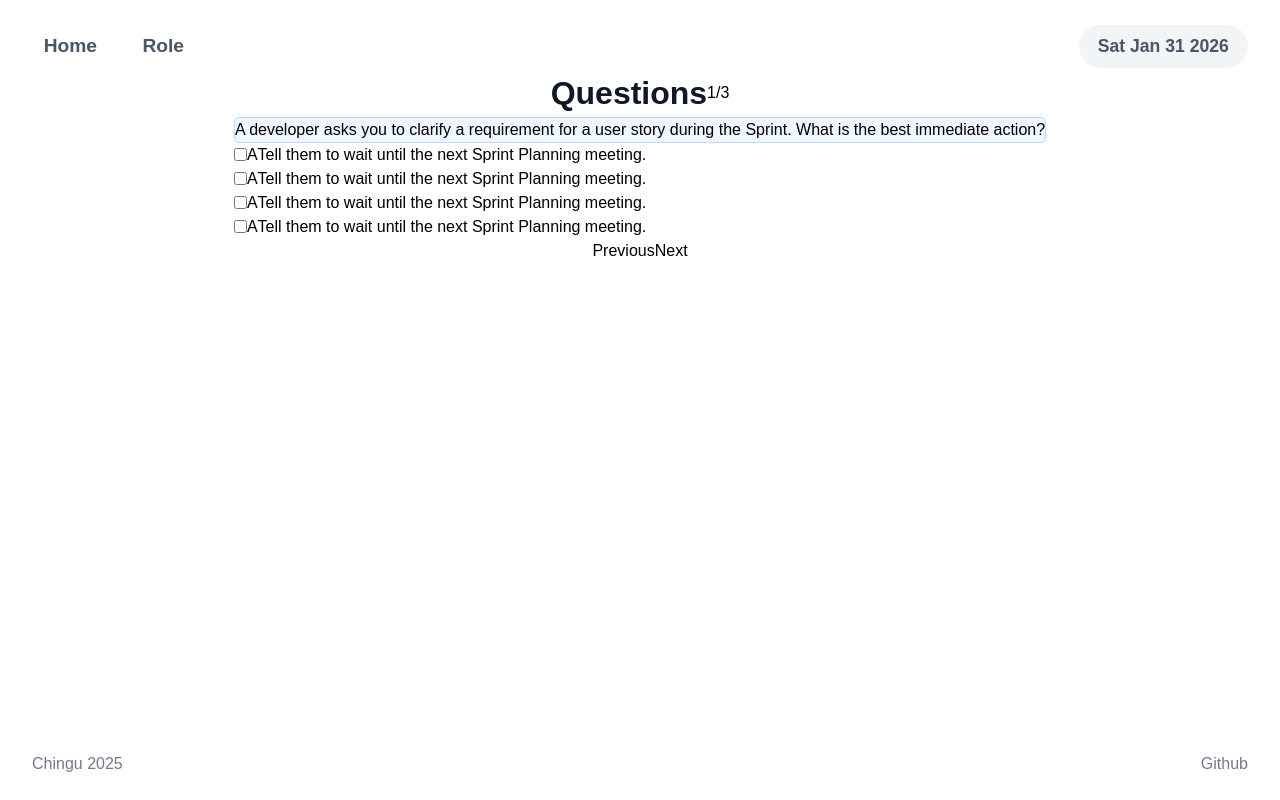
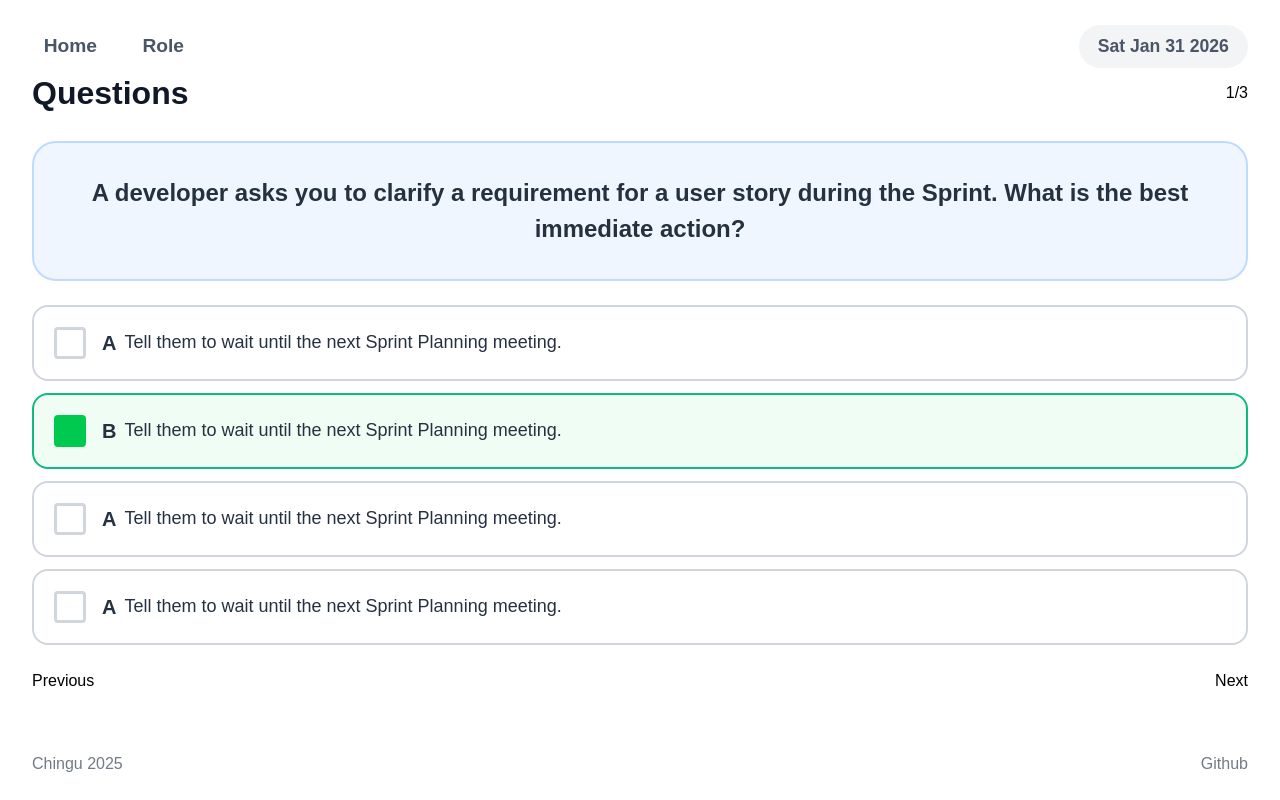
Before and after one commit to chingu-voyages/V59-tier1-team-03, a React (Vite) app: page /questions in a window 1280 px wide. Built offline with nearby package versions, Linux system fonts and the light colour scheme.

Commit message:
Added styling for question page

```diff
--- a/src/index.css
+++ b/src/index.css
@@ -254,26 +254,94 @@ footer {
   display: flex;
   align-items: center;
   justify-content: space-between;
+  width: 100%;
+  margin-bottom: 1.5rem;
+}
+
+.question-and-answer-wrapper {
+  width: 100%;
+  color: #263140;
 }
 
 .display-question {
   background-color: #eff6ff;
-  border: #bedbff 1px solid;
-  border-radius: 0.3rem;
+  border: #bedbff 2px solid;
+  border-radius: 1.5rem;
   text-align: center;
+  padding: 2rem;
+  font-size: 1.5rem;
+  font-weight: 700;
+  margin-bottom: 1.5rem;
 }
 
 .answer-wrapper {
   /*display: flex;
   flex-direction: column;*/
+  margin-bottom: 1.5rem;
 }
 
 .answer-bubble {
   display: flex;
   align-items: center;
+  padding: 1.25rem;
+  border: 2px solid #d1d5dc;
+  border-radius: 1rem;
+  cursor: pointer;
+  margin-bottom: 0.75rem;
+  gap: 1rem;
+  font-size: 1.125rem;
+
+}
+
+.answer-bubble-active {   /* after an answer is selected */
+  background-color: #f0fdf4;
+  display: flex;
+  align-items: center;
+  padding: 1.25rem;
+  border: 2px solid #10b981;
+  border-radius: 1rem;
+  cursor: pointer;
+  margin-bottom: 0.75rem;
+  gap: 1rem;
+  font-size: 1.125rem;
+}
+
+.checkbox-container {
+  width: 2rem;
+  height: 2rem;
+  border: 3px solid #d1d5dc;
+  border-radius: 0.25rem;
+}
+
+.checkbox-container-active { /* after an answer is selected */
+  width: 2rem;
+  height: 2rem;
+  border: 3px solid #00c950;
+  border-radius: 0.25rem;
+  background-color: #00c950;
+}
+
+.answer-text-wrapper {
+  display: flex;
+  align-items: center;
+}
+
+.answer-bubble p {
+  /*font-size: 1.125rem;*/
+}
+
+.question-letter{
+  margin-right: 0.5rem;
+  font-size: 1.25rem;
+  font-weight: 800;
 }
 
 .question-navigation {
   display: flex;
   justify-content: space-between;
+  width: 100%;
 }
+
+.next, .previous {
+  cursor: pointer;
+}
--- a/src/pages/Questions.jsx
+++ b/src/pages/Questions.jsx
@@ -5,7 +5,7 @@ const Questions = () => {
     <>
       <div className="question-main">
         <div className="question-title">
-          <h2 className="question-title">Questions</h2>
+          <h2 className="question-title-h2">Questions</h2>
           <div className="question-number">1/3</div>
         </div>
 
@@ -13,32 +13,41 @@ const Questions = () => {
           <div className="display-question">A developer asks you to clarify a requirement for a user story during the Sprint. What is the best immediate action?</div>
           <div className="answer-wrapper">
             <div className="answer-bubble">
-              <input type="checkbox" />
-              <h3>A</h3>
-              <p>Tell them to wait until the next Sprint Planning meeting.</p>
+              <div className="checkbox-container">
+              </div>
+              <div className="answer-text-wrapper">
+                <h3 className='question-letter'>A</h3>
+                <p>Tell them to wait until the next Sprint Planning meeting.</p>
+              </div>
+            </div>
+
+            <div className="answer-bubble-active ">
+              <div className="checkbox-container-active">
+              </div>
+              <div className="answer-text-wrapper">
+                <h3 className='question-letter'>B</h3>
+                <p>Tell them to wait until the next Sprint Planning meeting.</p>
+              </div>
             </div>
 
             <div className="answer-bubble">
-              <input type="checkbox" />
-              <h3>A</h3>
-              <p>Tell them to wait until the next Sprint Planning meeting.</p>
+              <div className="checkbox-container">
+              </div>
+              <div className="answer-text-wrapper">
+                <h3 className='question-letter'>A</h3>
+                <p>Tell them to wait until the next Sprint Planning meeting.</p>
+              </div>
             </div>
 
             <div className="answer-bubble">
-              <input type="checkbox" />
-              <h3>A</h3>
-              <p>Tell them to wait until the next Sprint Planning meeting.</p>
-            </div>
-
-            <div className="answer-bubble">
-              <input type="checkbox" />
-              <h3>A</h3>
-              <p>Tell them to wait until the next Sprint Planning meeting.</p>
+              <div className="checkbox-container">
+              </div>
+              <div className="answer-text-wrapper">
+                <h3 className='question-letter'>A</h3>
+                <p>Tell them to wait until the next Sprint Planning meeting.</p>
+              </div>
             </div>
           </div>
-
-
-
         </div>
 
         <div className="question-navigation">
```
